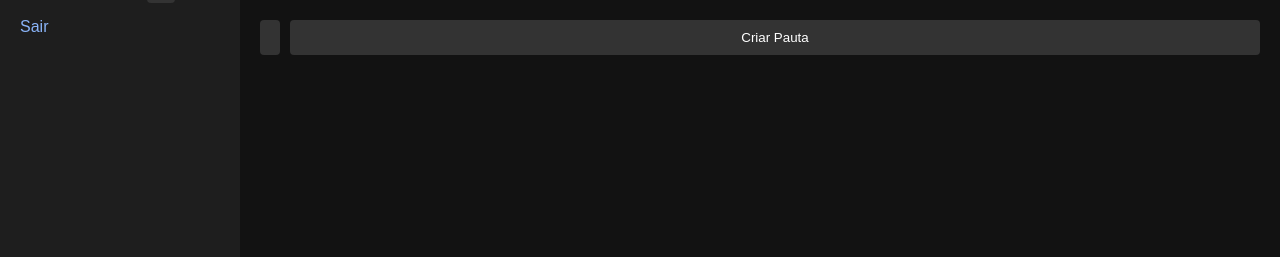
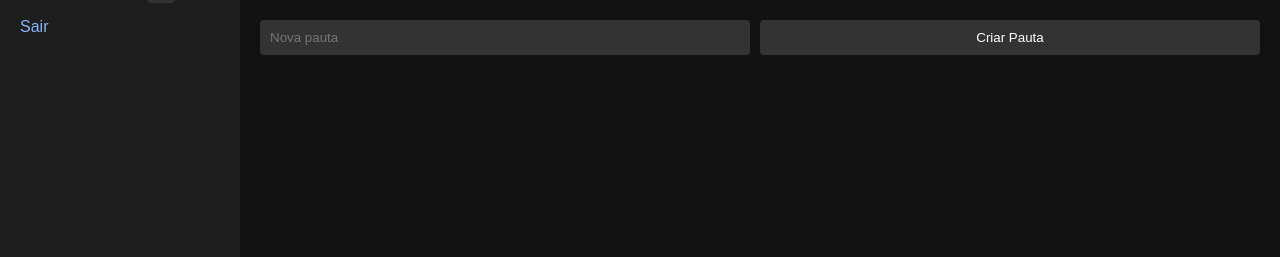
Before and after one commit to hdfmacedo/safehm, a PHP site: page /views/squad.php in a window 1280 px wide. Shown: the part 163-420 px from the top of the page. Run offline with PHP 8.4, Linux system fonts and the light colour scheme; the template is opened without the code that fills it, so the values that code supplies are empty.

Commit message:
small change

```diff
--- a/views/squad.php
+++ b/views/squad.php
@@ -29,7 +29,7 @@
         <form method="post" class="add-pauta-form">
             <input type="hidden" name="action" value="add_pauta">
             <input type="text" name="pauta_name" placeholder="Nova pauta" required>
-            <button type="submit">Criar Pauta</button>
+            <button type="submit" style="width: 50%;">Criar Pauta</button>
         </form>
     </div>
 </div>
```
